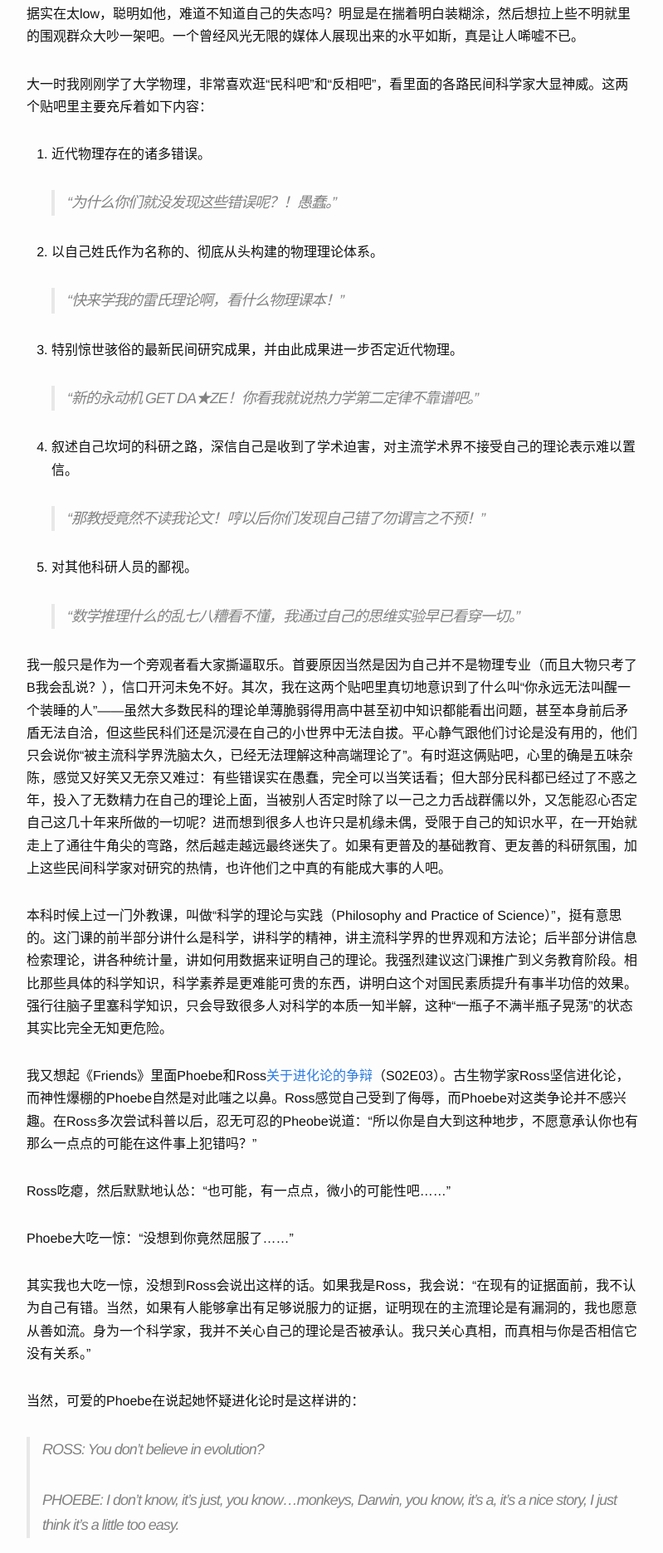
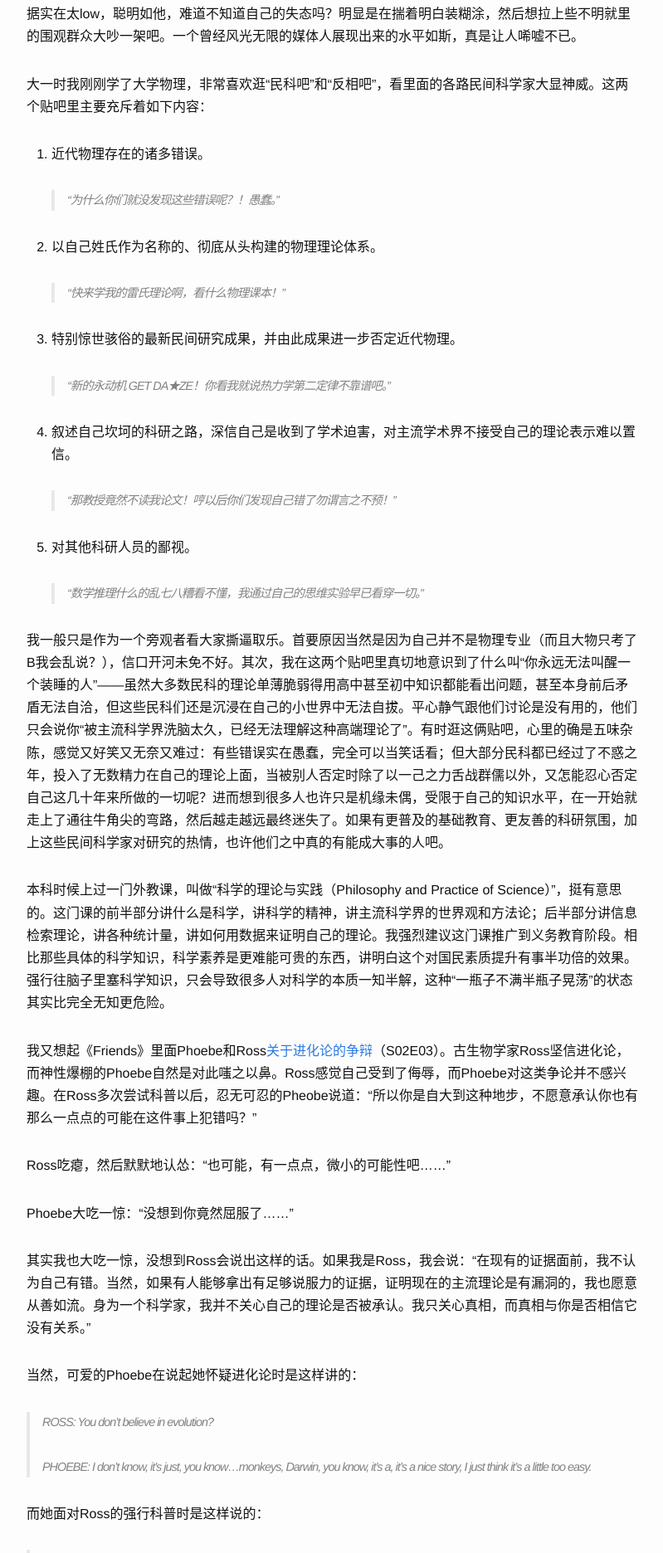
Before and after one commit to blankdiary/blankdiary.github.io, a Jekyll site: the page built from _posts/2015-11-11-philosophy-and-practice-of-science.markdown, in a window 1280 px wide. Shown: the part 432-2304 px from the top of the page at 83% size, without its empty margins (238-1037 px from the left). Built offline with Jekyll 4.4.1, drawn with Linux system fonts in a browser that asks for light colours; comment, search, counter and statistics services are not loaded.

Commit message:
Change the style of block quote

```diff
--- a/_sass/_base.scss
+++ b/_sass/_base.scss
@@ -115,7 +115,7 @@ blockquote {
     color: $grey-color;
     border-left: 4px solid $grey-color-light;
     padding-left: $spacing-unit / 2;
-    font-size: 18px;
+    font-size: 0.9em;
     letter-spacing: -1px;
     font-style: italic;
 
```
